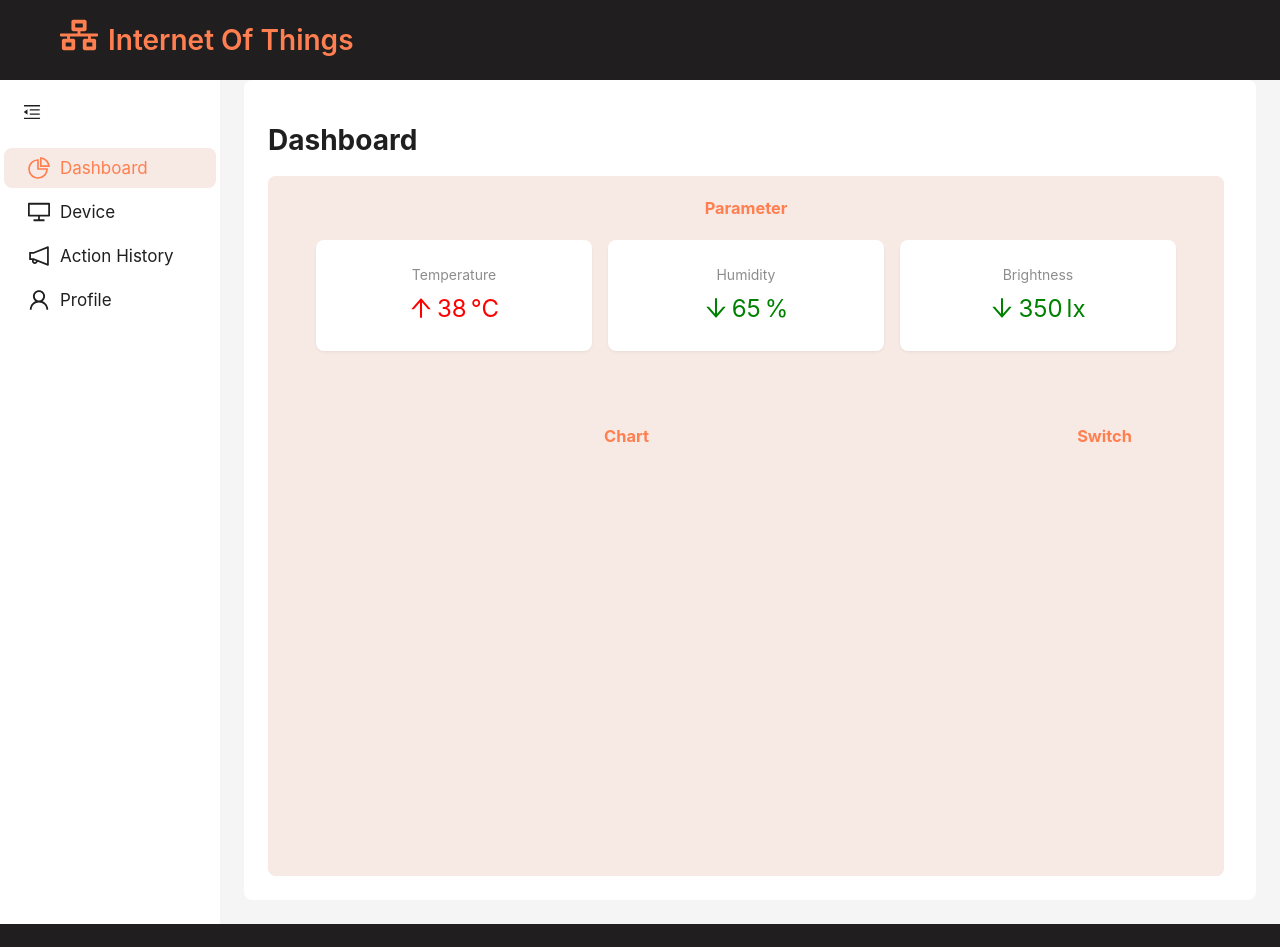
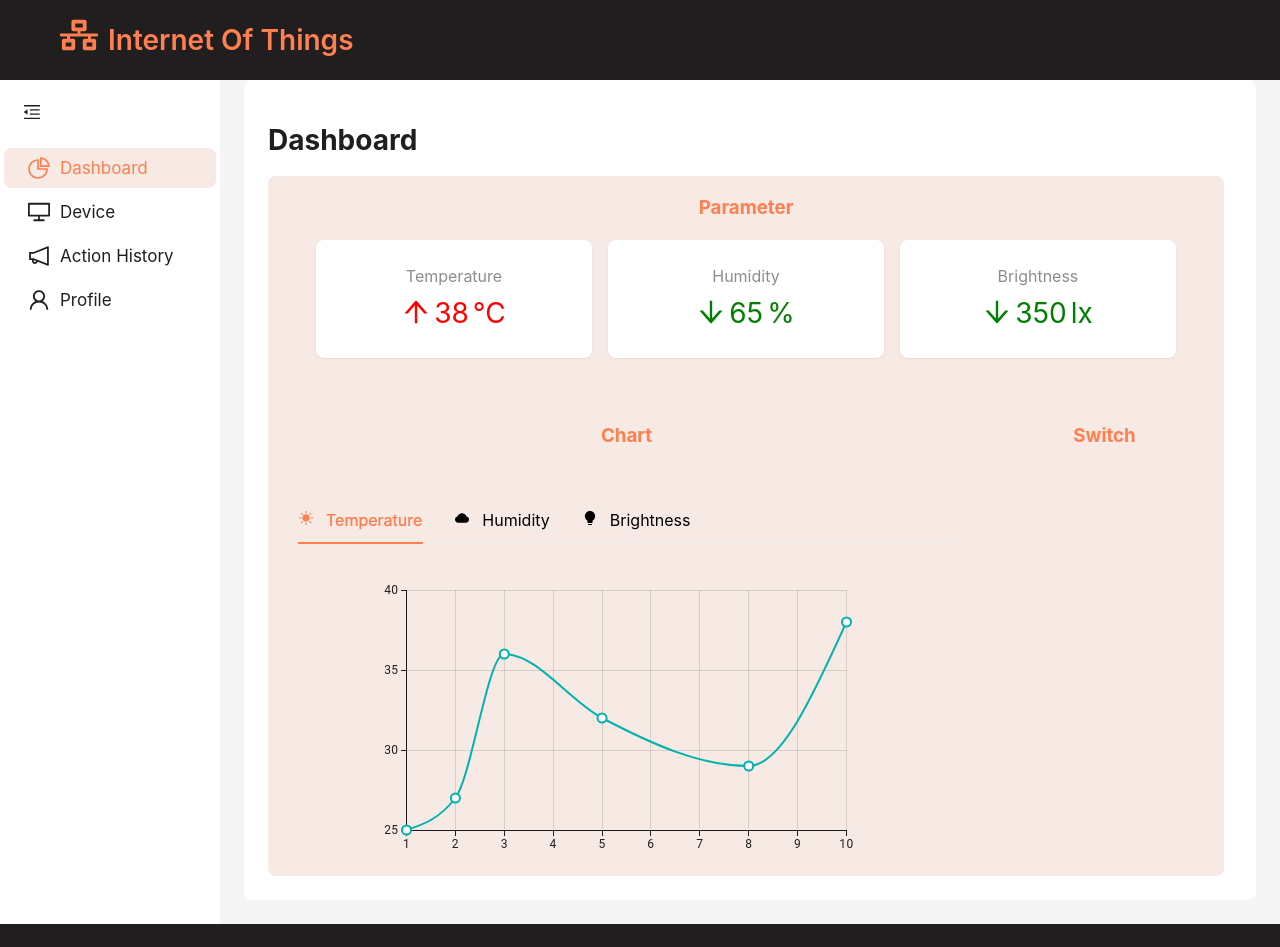
Before and after one commit to hcthinhjr03/ProjectIOT, a React (Create React App) app in the folder client/: page / in a window 1280 px wide. Shown: the top 947 px of the page. Built offline with nearby package versions, Linux system fonts and the light colour scheme; the HTML template or start-up script is replaced by a standard one.

Commit message:
create chart

```diff
--- a/client/package.json
+++ b/client/package.json
@@ -3,6 +3,10 @@
   "version": "0.1.0",
   "private": true,
   "dependencies": {
+    "@emotion/react": "^11.13.0",
+    "@emotion/styled": "^11.13.0",
+    "@mui/material": "^5.16.7",
+    "@mui/x-charts": "^7.13.0",
     "@testing-library/jest-dom": "^5.17.0",
     "@testing-library/react": "^13.4.0",
     "@testing-library/user-event": "^13.5.0",
--- /dev/null
+++ b/client/src/component/Charts/Brightness/index.js
@@ -0,0 +1,24 @@
+import { LineChart } from "@mui/x-charts/LineChart";
+
+function Brightness() {
+  return (
+    <>
+      <div style={{ display: "flex", justifyContent: "center" }}>
+        <LineChart
+          grid={{ vertical: true, horizontal: true }}
+          margin={{ left: 30, right: 30, top: 30, bottom: 30 }}
+          xAxis={[{ data: [1, 2, 3, 5, 8, 10] }]}
+          series={[
+            {
+              data: [340, 350, 470, 555, 653, 465],
+            },
+          ]}
+          width={500}
+          height={300}
+        />
+      </div>
+    </>
+  );
+}
+
+export default Brightness;
--- /dev/null
+++ b/client/src/component/Charts/Humidity/index.js
@@ -0,0 +1,24 @@
+import { LineChart } from "@mui/x-charts/LineChart";
+
+function Humidity() {
+  return (
+    <>
+      <div style={{ display: "flex", justifyContent: "center" }}>
+        <LineChart
+          grid={{ vertical: true, horizontal: true }}
+          margin={{ left: 30, right: 30, top: 30, bottom: 30 }}
+          xAxis={[{ data: [1, 2, 3, 5, 8, 10] }]}
+          series={[
+            {
+              data: [40, 50, 70, 55, 53, 65],
+            },
+          ]}
+          width={500}
+          height={300}
+        />
+      </div>
+    </>
+  );
+}
+
+export default Humidity;
--- /dev/null
+++ b/client/src/component/Charts/Temperature/index.js
@@ -0,0 +1,24 @@
+import { LineChart } from "@mui/x-charts/LineChart";
+
+function Temperature() {
+  return (
+    <>
+      <div style={{display: "flex", justifyContent: "center"}}>
+      <LineChart
+        grid={{ vertical: true, horizontal: true }}
+        margin={{ left: 30, right: 30, top: 30, bottom: 30 }}
+        xAxis={[{ data: [1, 2, 3, 5, 8, 10] }]}
+        series={[
+          {
+            data: [25, 27, 36, 32, 29, 38],
+          },
+        ]}
+        width={500}
+        height={300}
+      />
+      </div>
+    </>
+  );
+}
+
+export default Temperature;
--- a/client/src/pages/Dashboard/index.js
+++ b/client/src/pages/Dashboard/index.js
@@ -1,6 +1,10 @@
-import { Layout } from "antd";
+import { ConfigProvider, Layout } from "antd";
 import { ArrowDownOutlined, ArrowUpOutlined } from "@ant-design/icons";
-import { Card, Col, Row, Statistic } from "antd";
+import { Card, Col, Row, Tabs, Statistic } from "antd";
+import { AiFillCloud, AiFillBulb, AiFillSun } from "react-icons/ai";
+import Temperature from "../../component/Charts/Temperature";
+import Humidity from "../../component/Charts/Humidity";
+import Brightness from "../../component/Charts/Brightness";
 const { Header, Sider, Content } = Layout;
 
 const headerStyle = {
@@ -31,13 +35,50 @@ const layoutStyle = {
   maxWidth: "calc(100% - 8px)",
 };
 
+const tabItems = [
+  {
+    key: 1,
+    label: "Temperature",
+    children: <Temperature/>,
+    icon: <AiFillSun />,
+  },
+  {
+    key: 2,
+    label: "Humidity",
+    children: <Humidity/>,
+    icon: <AiFillCloud />,
+  },
+  {
+    key: 3,
+    label: "Brightness",
+    children: <Brightness/>,
+    icon: <AiFillBulb />,
+  },
+];
+
 function Dashboard() {
   return (
     <>
       <h1>Dashboard</h1>
+      <ConfigProvider
+        theme={{
+          components: {
+            Tabs: {
+              itemColor: "#000",
+              itemSelectedColor: "#FF7F50",
+              inkBarColor: "#FF7F50",
+              itemHoverColor: "#FF7F50",
+              itemActiveColor: "#FF7F50",
+            }
+          },
+          token: {
+            fontSize: 16,
+          },
+        }}
+      >
         <Layout style={layoutStyle}>
           <Header style={headerStyle}>
-          <h3 style={{margin: "0", color: "#FF7F50"}}>Parameter</h3>
+            <h3 style={{ margin: "0", color: "#FF7F50" }}>Parameter</h3>
             <Row gutter={16}>
               <Col span={8}>
                 <Card bordered={false}>
@@ -85,13 +126,17 @@ function Dashboard() {
           </Header>
           <Layout>
             <Content style={contentStyle}>
-            <h3 style={{margin: "0", color: "#FF7F50"}}>Chart</h3>
+              <h3 style={{ margin: "0", color: "#FF7F50" }}>Chart</h3>
+              <div style={{ padding: "0 30px "}}>
+                <Tabs defaultActiveKey="3" items={tabItems} />
+              </div>
             </Content>
             <Sider width="25%" style={siderStyle}>
-            <h3 style={{margin: "0", color: "#FF7F50"}}>Switch</h3>
+              <h3 style={{ margin: "0", color: "#FF7F50" }}>Switch</h3>
             </Sider>
           </Layout>
         </Layout>
+      </ConfigProvider>
     </>
   );
 }
```
Also changed, not shown: 1 other file (tests, documents, lock files or other folders). Lines whose indentation alone changed are shown as unchanged.
